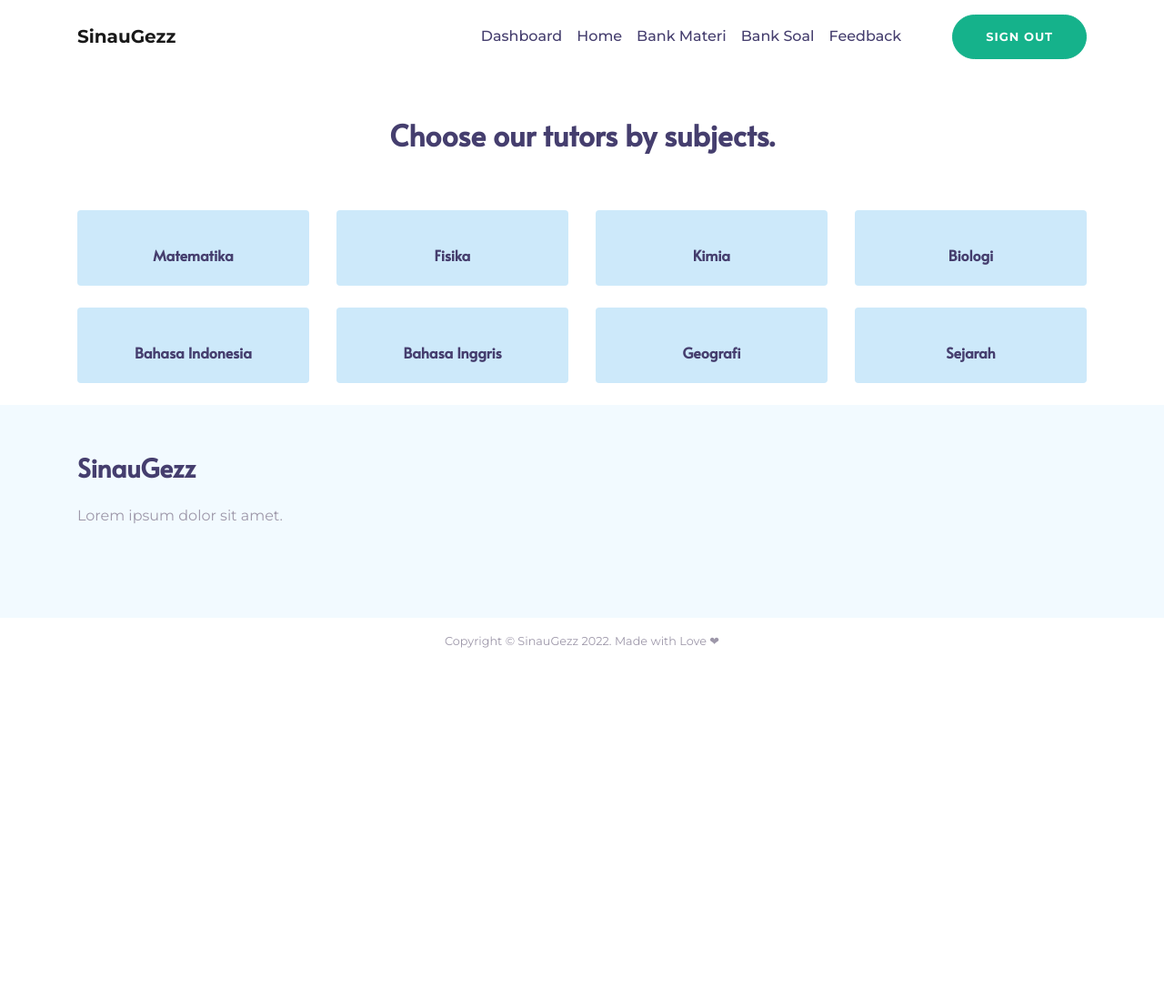
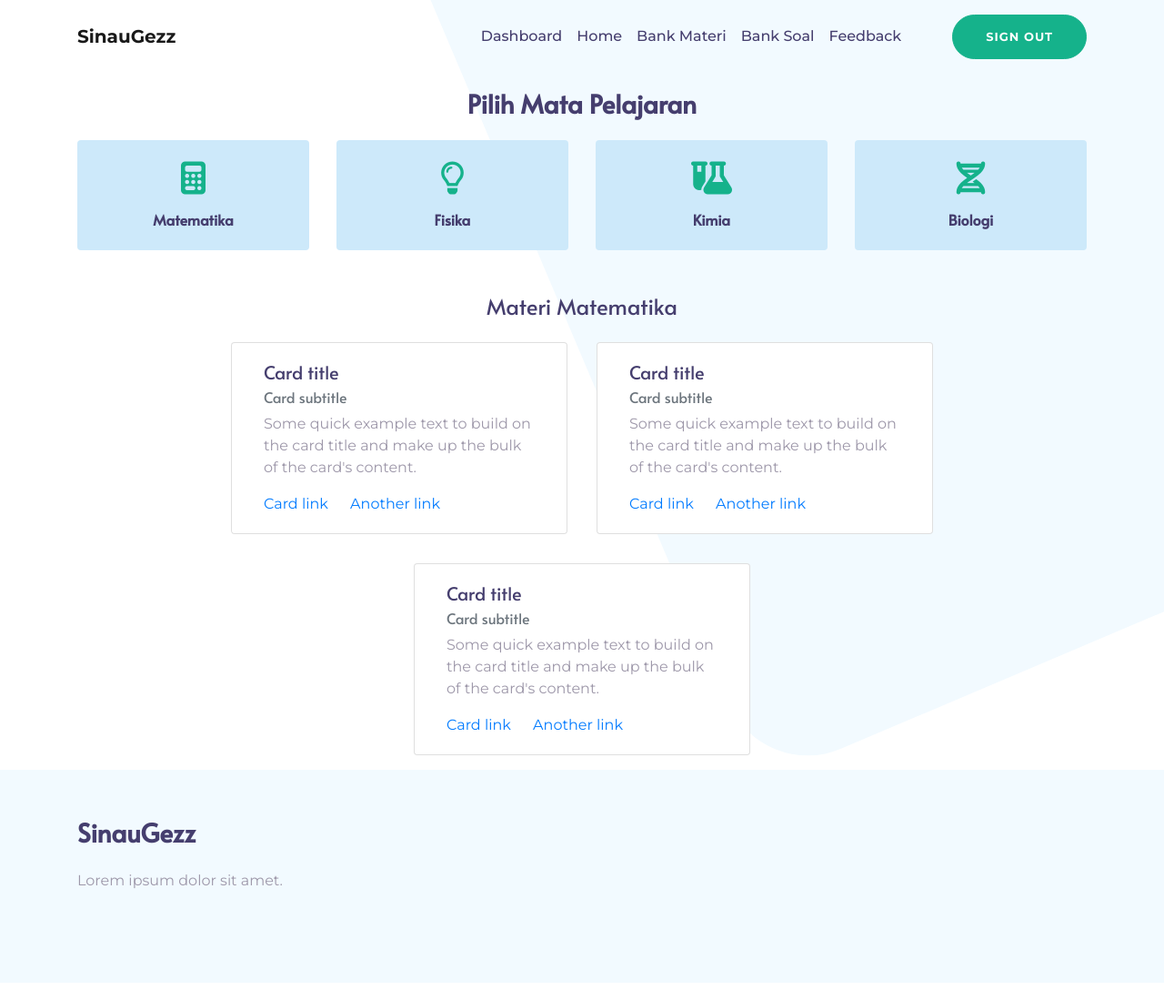
Before and after one commit to maulanahafez/sinaugezz, a PHP site: page /materi/?id=matematika in a window 1280 px wide. Shown: the top 1099 px of the page at 91% size. Before the commit the page ends 712 px from the top, so only its background shows below. Run offline with PHP 8.4, Linux system fonts and the light colour scheme; the visitor is signed in with stand-in values (Sample User, id 1); some libraries are stand-ins or nearby versions.

Commit message:
sinaugez 2.1.1

```diff
--- a/dashboard/mapel/process.php
+++ b/dashboard/mapel/process.php
@@ -51,7 +51,7 @@ if (isset($_GET['delete'])) {
     <?php
   }
   // Reset AUTO_INCREMENT
-  // $id = 1;
+  // $id = 5;
   // $sql = "alter table mapel AUTO_INCREMENT=$id";
   // $query = mysqli_query($conn, $sql);
 }
--- a/inc/header.php
+++ b/inc/header.php
@@ -20,6 +20,7 @@ $err = 0;
   <link rel="stylesheet" href="https://cdnjs.cloudflare.com/ajax/libs/OwlCarousel2/2.3.4/assets/owl.carousel.css">
   <link rel="stylesheet" href="https://cdnjs.cloudflare.com/ajax/libs/OwlCarousel2/2.3.4/assets/owl.theme.default.css">
   <link href="https://cdn.lineicons.com/2.0/LineIcons.css" rel="stylesheet">
+  <link rel="stylesheet" href="https://cdnjs.cloudflare.com/ajax/libs/font-awesome/6.2.1/css/all.min.css" integrity="sha512-MV7K8+y+gLIBoVD59lQIYicR65iaqukzvf/nwasF0nqhPay5w/9lJmVM2hMDcnK1OnMGCdVK+iQrJ7lzPJQd1w==" crossorigin="anonymous" referrerpolicy="no-referrer" />
   <title>SinauGezz</title>
   <link rel="stylesheet" href="/sinaugezz/style.css">
 </head>
@@ -28,7 +29,7 @@ $err = 0;
 <body>
   <div class="page-wrape">
     <div class="position-relative">
-      <!-- <div class="hero-shape"></div> -->
+      <div class="hero-shape"></div>
       <nav class="navbar navbar-expand-lg navbar-light">
         <div class="container py-2">
           <a class="navbar-brand font-weight-bold" href="/sinaugezz/">
@@ -41,13 +42,13 @@ $err = 0;
               <?php
               if ($_SESSION) {
                 if ($_SESSION['username'] == "admin") {
-                  ?>
+              ?>
                   <li class="nav-item">
                     <a class="nav-link" href="/sinaugezz/dashboard/">
                       Dashboard
                     </a>
                   </li>
-                  <?php
+                <?php
                 }
                 ?>
                 <li class="nav-item">
--- a/materi/index.php
+++ b/materi/index.php
@@ -1,61 +1,97 @@
+<!-- <link href="https://cdn.jsdelivr.net/npm/bootstrap@5.2.3/dist/css/bootstrap.min.css" rel="stylesheet" integrity="sha384-rbsA2VBKQhggwzxH7pPCaAqO46MgnOM80zW1RWuH61DGLwZJEdK2Kadq2F9CUG65" crossorigin="anonymous"> -->
 <?php
 include("../inc/header.php");
-if(!$_SESSION){
+if (!$_SESSION) {
   header("location:../signin/");
 }
 ?>
 <div class="position-relative" style="z-index:1;">
   <div class="container">
-    <div class="row pt-5 justify-content-between text-center">
-      <div class="col-12">
-        <h2 class="font-weight-bold mb-5 pb-3">Choose our tutors by subjects.</h2>
+    <div class="row justify-content-between text-center">
+      <div class="col-12 text-start mt-3 mb-3">
+        <h3 class="font-weight-bold">Pilih Mata Pelajaran</h3>
       </div>
       <div class="col-md-4 col-lg-3 pb-4">
-        <a href="./?id=matematika">
+        <a href="./?id=matematika" class="text-decoration-none">
           <div class="p-4 bg-tutor rounded">
-            <i class="lni lni-calculator"></i>
+            <i class="fa-solid fa-calculator"></i>
             <h6 class="font-weight-bold mb-0 pt-3">Matematika</h6>
           </div>
         </a>
       </div>
       <div class="col-md-4 col-lg-3 pb-4">
-        <div class="p-4 bg-tutor rounded"> <i class="lni lni-library"></i>
+        <a href="./?id=fisika" class="text-decoration-none">
+          <div class="p-4 bg-tutor rounded">
+            <i class="fa-regular fa-lightbulb"></i>
             <h6 class="font-weight-bold mb-0 pt-3">Fisika</h6>
           </div>
+        </a>
       </div>
       <div class="col-md-4 col-lg-3 pb-4">
-        <div class="p-4 bg-tutor rounded"> <i class="lni lni-code"></i>
+        <a href="./?id=kimia" class="text-decoration-none">
+          <div class="p-4 bg-tutor rounded">
+            <i class="fa-solid fa-flask-vial"></i>
             <h6 class="font-weight-bold mb-0 pt-3">Kimia</h6>
           </div>
+        </a>
       </div>
       <div class="col-md-4 col-lg-3 pb-4">
-        <div class="p-4 bg-tutor rounded"> <i class="lni lni-layers"></i>
+        <a href="./?id=biologi" class="text-decoration-none">
+          <div class="p-4 bg-tutor rounded">
+            <i class="fa-solid fa-dna"></i>
             <h6 class="font-weight-bold mb-0 pt-3">Biologi</h6>
           </div>
-      </div>
-      <div class="col-md-4 col-lg-3 pb-4">
-        <div class="p-4 bg-tutor rounded"> <i class="lni lni-music"></i>
-          <h6 class="font-weight-bold mb-0 pt-3">Bahasa Indonesia</h6>
+        </a>
       </div>
     </div>
-      <div class="col-md-4 col-lg-3 pb-4">
-        <div class="p-4 bg-tutor rounded"> <i class="lni lni-package"></i>
-          <h6 class="font-weight-bold mb-0 pt-3">Bahasa Inggris</h6>
+    <?php
+    if (isset($_GET['id'])) {
+      $id = $_GET['id'];
+    ?>
+      <div class="container m-auto">
+        <div class="mt-4">
+          <div class="text-center">
+            <div class="text-primary">
+              <h4>Materi <?= ucfirst($id) ?></h4>
             </div>
           </div>
-      <div class="col-md-4 col-lg-3 pb-4">
-        <div class="p-4 bg-tutor rounded"> <i class="lni lni-users"></i>
-          <h6 class="font-weight-bold mb-0 pt-3">Geografi</h6>
+          <div class="row justify-content-center">
+            <div class="card col-4 m-3">
+              <div class="card-body">
+                <h5 class="card-title">Card title</h5>
+                <h6 class="card-subtitle mb-2 text-muted">Card subtitle</h6>
+                <p class="card-text">Some quick example text to build on the card title and make up the bulk of the card's content.</p>
+                <a href="#" class="card-link">Card link</a>
+                <a href="#" class="card-link">Another link</a>
               </div>
             </div>
-      <div class="col-md-4 col-lg-3 pb-4">
-        <div class="p-4 bg-tutor rounded"> <i class="lni lni-bulb"></i>
-          <h6 class="font-weight-bold mb-0 pt-3">Sejarah</h6>
+            <div class="card col-4 m-3">
+              <div class="card-body">
+                <h5 class="card-title">Card title</h5>
+                <h6 class="card-subtitle mb-2 text-muted">Card subtitle</h6>
+                <p class="card-text">Some quick example text to build on the card title and make up the bulk of the card's content.</p>
+                <a href="#" class="card-link">Card link</a>
+                <a href="#" class="card-link">Another link</a>
+              </div>
+            </div>
+            <div class="card col-4 m-3">
+              <div class="card-body">
+                <h5 class="card-title">Card title</h5>
+                <h6 class="card-subtitle mb-2 text-muted">Card subtitle</h6>
+                <p class="card-text">Some quick example text to build on the card title and make up the bulk of the card's content.</p>
+                <a href="#" class="card-link">Card link</a>
+                <a href="#" class="card-link">Another link</a>
               </div>
             </div>
           </div>
         </div>
       </div>
     <?php
+    }
+    ?>
+
+  </div>
+</div>
+<?php
 include("../inc/footer.php");
 ?>
```
Also changed, not shown: dashboard/materi/process.php (+14 -6 lines), dashboard/soal/index.php (+88 -2 lines), dashboard/soal/process.php (+137 -0 lines), 7 other files. Lines whose indentation alone changed are shown as unchanged.
